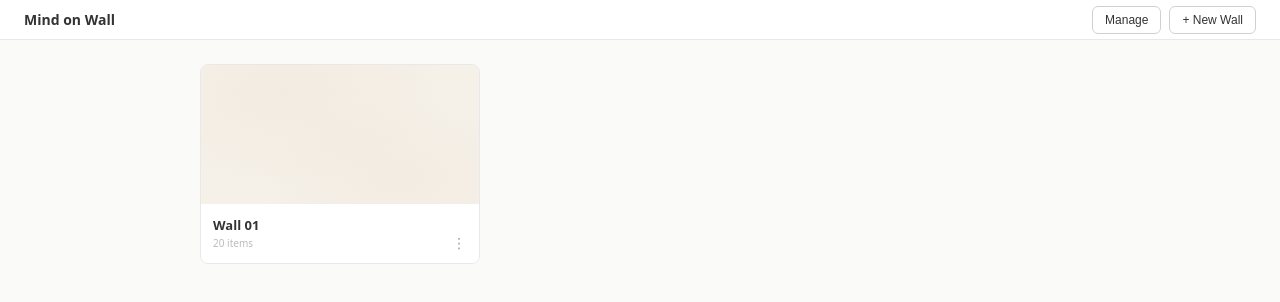
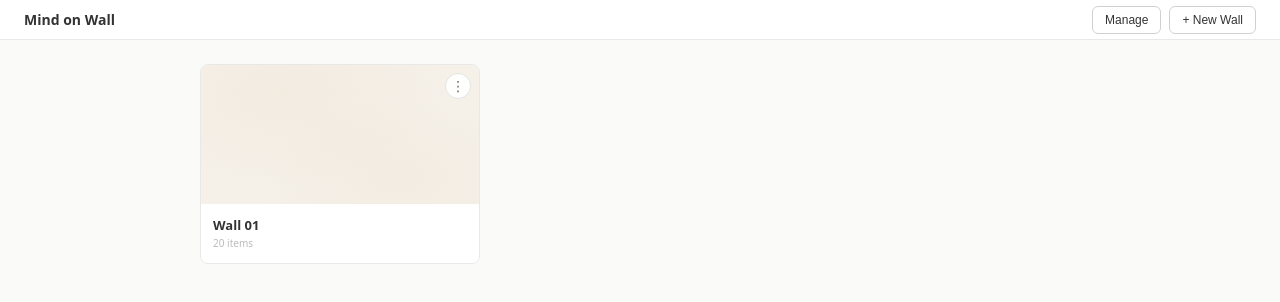
Before and after one commit to dominoghm123/mindonwall, a React (Vite) app: page / in a window 1280 px wide. Shown: the top 302 px of the page. Built offline with nearby package versions, Linux system fonts and the light colour scheme; a web font is replaced by a local one.

Commit message:
fix(v0.2-B): card 3-dot menu position top-right per spec; docs: STATUS/HANDOVER mark v0.2 complete

```diff
--- a/src/components/overview/OverviewPage.tsx
+++ b/src/components/overview/OverviewPage.tsx
@@ -344,7 +344,7 @@ function WallCard({
           {wall.itemCount} {wall.itemCount === 1 ? 'item' : 'items'}
         </span>
       </div>
-      {/* 三点菜单按钮（右下角） */}
+      {/* 三点菜单按钮（右上角，规格要求） */}
       {!manageMode && (
         <button
           onClick={(e) => {
@@ -355,15 +355,15 @@ function WallCard({
           style={{
             position: 'absolute',
             right: 8,
-            bottom: 8,
-            width: 24,
-            height: 24,
-            border: 'none',
-            background: 'none',
+            top: 8,
+            width: 26,
+            height: 26,
+            border: '1px solid #E5E5E5',
+            background: 'rgba(255,255,255,0.92)',
             cursor: 'pointer',
             fontSize: 14,
-            color: '#999',
-            borderRadius: 4,
+            color: '#666',
+            borderRadius: 13,
             display: 'flex',
             alignItems: 'center',
             justifyContent: 'center',
```
Also changed, not shown: implementing/STATUS.md (+11 -7 lines), planning/HANDOVER.md (+16 -3 lines).
